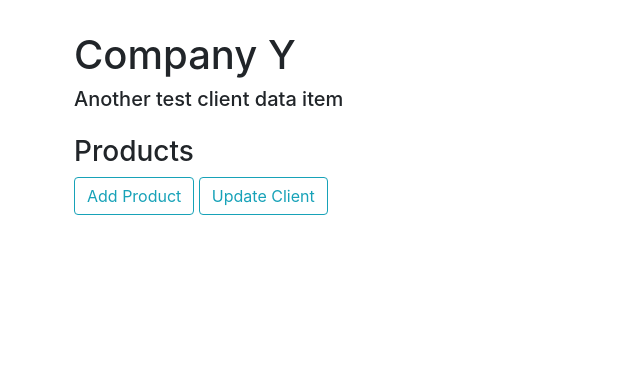
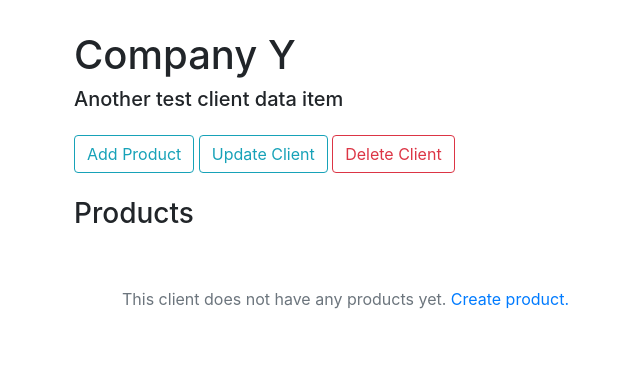
Before and after one commit to RafatAssaf/FeatureLab, a Flask app: page /client/2 in a window 1280 px wide. Shown: the part 56-430 px from the top of the page, without its empty margins (11-651 px from the left). Run offline with Flask 2, Linux system fonts and the light colour scheme; a user stored in the database is signed in; data comes from the database, SQL or seed files in the repository; both versions use the stored data as it was after the commit; data that the repository does not hold is empty; some libraries are stand-ins or nearby versions.

Commit message:
Added client delete logic

```diff
--- a/feature_lab/clients/routes.py
+++ b/feature_lab/clients/routes.py
@@ -1,4 +1,4 @@
-from flask import Blueprint, render_template, flash, redirect, url_for, jsonify, request
+from flask import Blueprint, render_template, flash, redirect, url_for, jsonify, request, abort
 from flask_login import login_required, current_user
 from feature_lab import db
 from feature_lab.clients.forms import CreateRequestForm, CreateProductForm, CreateClientForm
@@ -118,6 +118,19 @@ def update_client(client_id):
         return redirect(url_for('clients.client', client_id=client.id))
 
 
+@clients.route('/client/<int:client_id>/delete', methods=['POST'])
+@login_required
+def delete_client(client_id):
+    client = Client.query.get_or_404(client_id)
+    if client.user != current_user:
+        abort(403)
+    db.session.delete(client)
+    db.session.commit()
+    flash('Client has been deleted successfully', 'success')
+    return redirect(url_for('clients.clients_list'))
+
+
+
 """ Products endpoints """
 
 
--- a/feature_lab/templates/client.html
+++ b/feature_lab/templates/client.html
@@ -1,8 +1,12 @@
 {% extends 'layout.html' %}
 {% block content %}
     <h1>{{client.name}}</h1>
-    <h5>{{client.bio}}</h5>
+    <h5 class="mb-4">{{client.bio}}</h5>
+    <button class="btn btn-outline-info" onclick="window.location='/create_product'">Add Product</button>
+    <button class="btn btn-outline-info" onclick="window.location='/client/{{client.id}}/update'">Update Client</button>
+    <button type="button" class="btn btn-outline-danger" data-toggle="modal" data-target="#deleteModal">Delete Client</button>
     <h3 class="mt-4">Products</h3>
+    {% if client.products %}
         {% for product in client.products %}
             <div>
                 <a href="/product/5" class="request-card">
@@ -18,6 +22,31 @@
                 </a>
             </div>
         {% endfor %}
-    <button class="btn btn-outline-info" onclick="window.location='/create_product'">Add Product</button>
-    <button class="btn btn-outline-info" onclick="window.location='/client/{{client.id}}/update'">Update Client</button>
+    {% else %}
+        <div class="p-5 text-secondary">
+            <p>This client does not have any products yet. <a href="/create_product">Create product.</a></p>
+        </div>
+    {% endif %}
+    <div class="modal fade" id="deleteModal" tabindex="-1" role="dialog" aria-labelledby="deleteModalLabel" aria-hidden="true">
+      <div class="modal-dialog" role="document">
+        <div class="modal-content">
+          <div class="modal-header">
+            <h5 class="modal-title" id="deleteModalLabel">Delete Client?</h5>
+            <button type="button" class="close" data-dismiss="modal" aria-label="Close">
+              <span aria-hidden="true">&times;</span>
+            </button>
+          </div>
+          <div class="modal-body">
+            Are you sure? This action cannot be undone
+          </div>
+          <div class="modal-footer">
+            <button type="button" class="btn btn-secondary" data-dismiss="modal">Close</button>
+            <form action="{{ url_for('clients.delete_client', client_id=client.id) }}" method="post">
+                <input type="submit" class="btn btn-danger" value="Delete Client">
+            </form>
+<!--            <button type="button" class="btn btn-danger" onclick="window.location='/client/{{client.id}}/delete'">Delete Client</button>-->
+          </div>
+        </div>
+      </div>
+    </div>
 {% endblock content %}
```
Also changed, not shown: feature_lab/site.db. Lines whose indentation alone changed are shown as unchanged.
